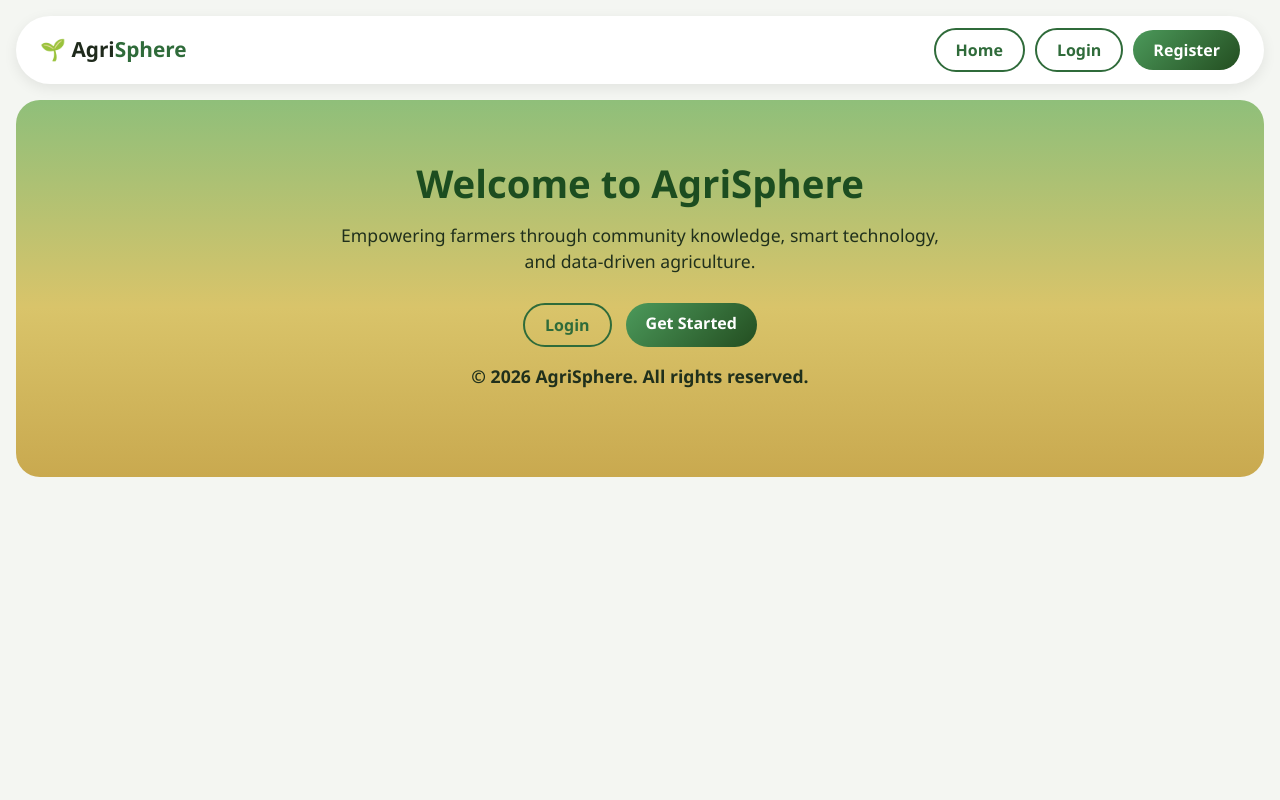
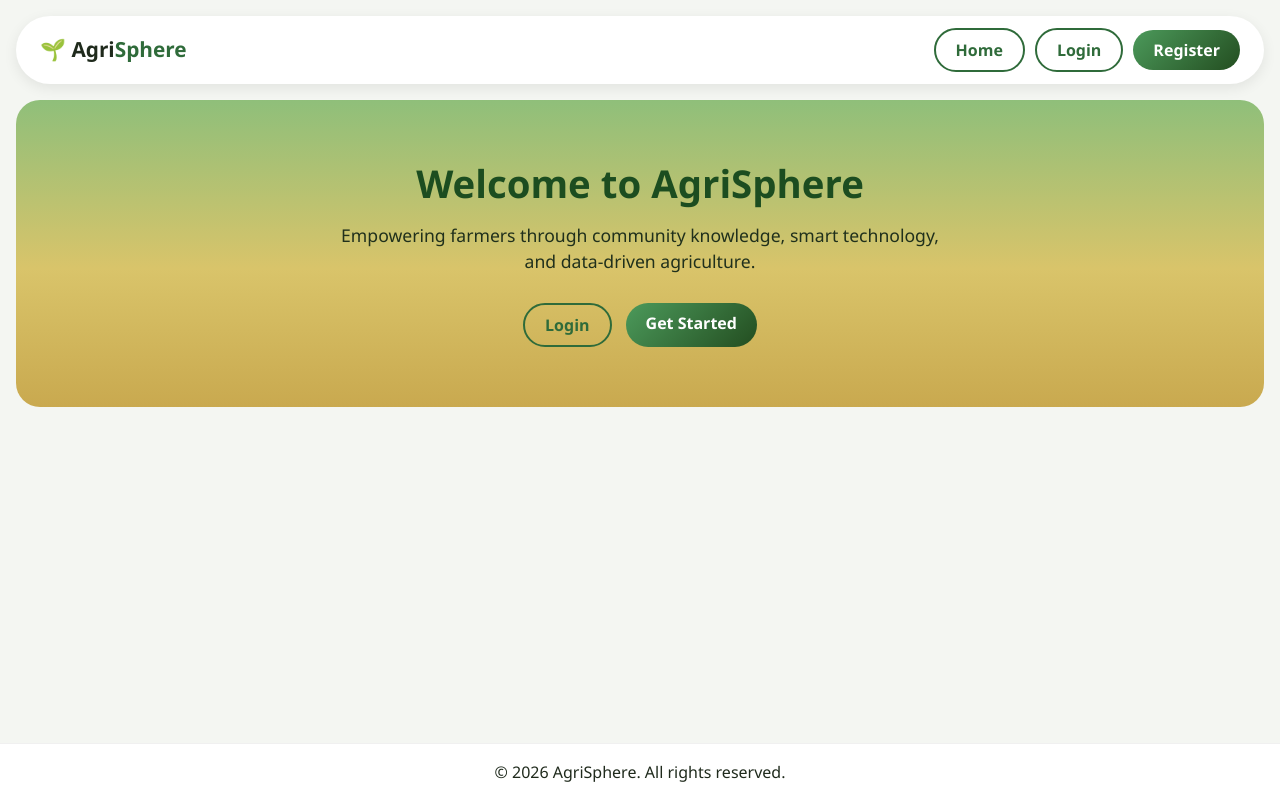
Before and after one commit to saad-noman/cse471-agrisphere, a Vue app in the folder frontend/: page / in a window 1280 px wide. Built offline with nearby package versions, Linux system fonts and the light colour scheme; no server answers.

Commit message:
Footer.vue implemented for better global access instead of hardcode

```diff
--- a/frontend/src/App.vue
+++ b/frontend/src/App.vue
@@ -1,10 +1,14 @@
 <template>
   <div id="app">
     <Navbar />
-    <router-view />
+    <main class="page-content">
+      <router-view />
+    </main>
+    <Footer />
   </div>
 </template>
 
 <script setup>
 import Navbar from './components/Navbar.vue';
+import Footer from './components/Footer.vue';
 </script>
--- a/frontend/src/assets/theme.css
+++ b/frontend/src/assets/theme.css
@@ -7,11 +7,33 @@
   --text-dark: #1f2a1c;
 }
 
+html, body {
+  height: 100%;
+}
+
 body {
   background: var(--bg);
   font-family: 'Segoe UI', Arial, sans-serif;
   color: var(--text-dark);
   margin: 0;
+}
+
+#app {
+  min-height: 100vh;
+  display: flex;
+  flex-direction: column;
+}
+
+.page-content {
+  flex: 1;
+}
+
+.app-footer {
+  padding: 16px;
+  text-align: center;
+  background: #fff;
+  color: var(--text-dark);
+  border-top: 1px solid rgba(0, 0, 0, 0.06);
 }
 
 /* Navbar */
@@ -114,13 +136,6 @@ body {
   flex-wrap: wrap;
 }
 
-.hero-footer {
-  margin-top: 50px;
-  font-size: 0.85rem;
-  font-weight: 600;
-  color: #1c4d20;
-}
-
 /* Login / Register */
 .auth-page {
   display: flex;
--- /dev/null
+++ b/frontend/src/components/Footer.vue
@@ -0,0 +1,3 @@
+<template>
+  <footer class="app-footer">© 2026 AgriSphere. All rights reserved.</footer>
+</template>
--- a/frontend/src/pages/Home.vue
+++ b/frontend/src/pages/Home.vue
@@ -14,8 +14,6 @@
       <div class="hero-actions" v-else>
         <span class="btn-pill">Welcome back, {{ authState.user.name }}!</span>
       </div>
-
-      <p class="hero-footer">© {{ year }} AgriSphere. All rights reserved.</p>
     </section>
   </div>
 </template>
```
Also changed, not shown: 1 other file (tests, documents, lock files or other folders).
